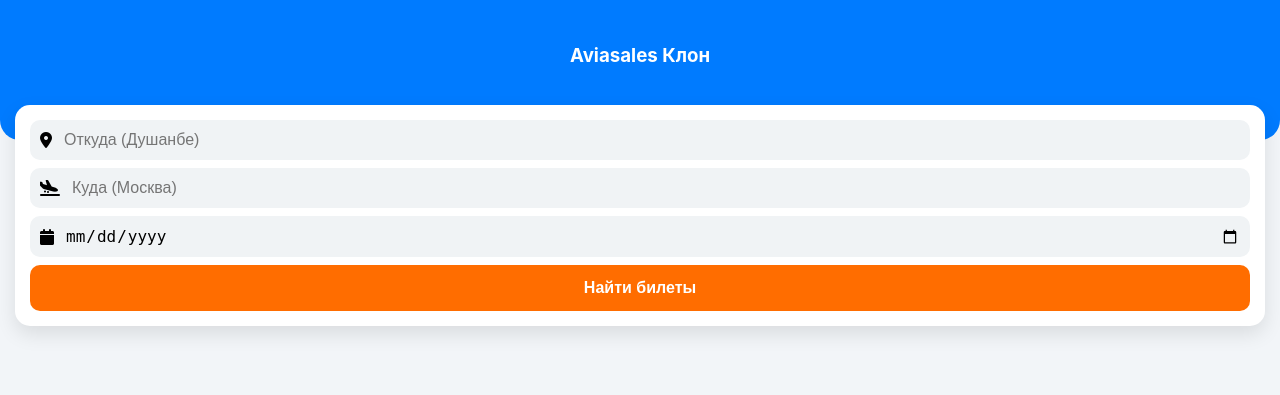
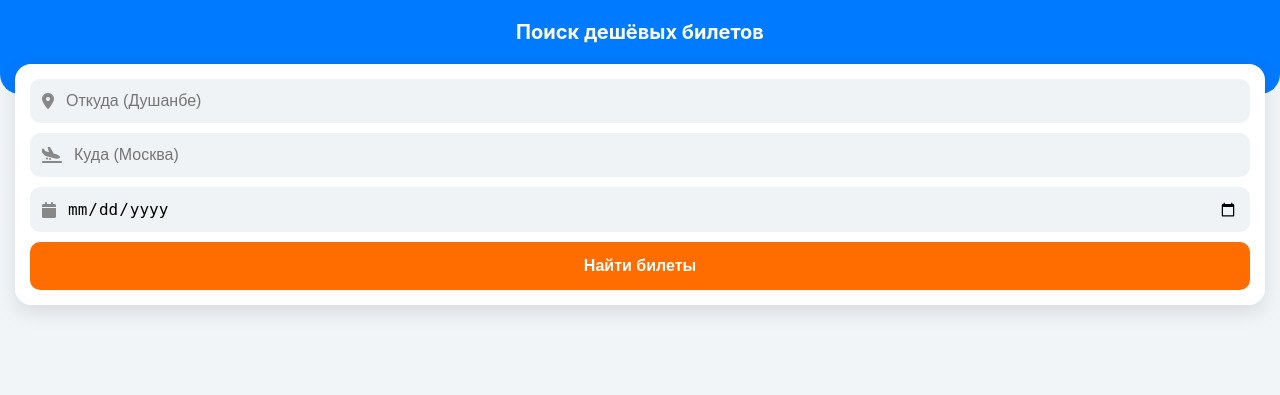
Before and after one commit to OSON-SAVDO/Avia-Search-TJ, a Flask app: page / in a window 1280 px wide. Shown: the top 395 px of the page. Run offline with Flask 3, Linux system fonts and the light colour scheme.

Commit message:
Update index.html

```diff
--- a/templates/index.html
+++ b/templates/index.html
@@ -3,74 +3,105 @@
 <head>
     <meta charset="UTF-8">
     <meta name="viewport" content="width=device-width, initial-scale=1.0">
-    <title>Aviasales.tj — Поиск авиабилетов</title>
+    <title>Поиск билетов — Aviasales Clone</title>
     <link rel="stylesheet" href="https://cdnjs.cloudflare.com/ajax/libs/font-awesome/6.0.0/css/all.min.css">
     <style>
-        :root { --blue: #007bff; --orange: #ff6d00; --bg: #f2f5f8; }
-        body { font-family: -apple-system, system-ui, sans-serif; background: var(--bg); margin: 0; padding-bottom: 50px; }
-        .header { background: var(--blue); color: white; padding: 25px 15px 55px; text-align: center; border-radius: 0 0 20px 20px; }
-        .search-container { background: white; margin: -35px 15px 20px; padding: 15px; border-radius: 15px; box-shadow: 0 8px 20px rgba(0,0,0,0.1); }
-        .input-group { background: #f0f3f5; border-radius: 10px; padding: 10px; margin-bottom: 8px; display: flex; align-items: center; }
-        .input-group input { border: none; background: transparent; width: 100%; outline: none; font-size: 16px; margin-left: 10px; }
-        .btn-search { width: 100%; background: var(--orange); color: white; border: none; padding: 14px; border-radius: 10px; font-weight: bold; font-size: 16px; }
+        :root { --blue: #007aff; --orange: #ff6d00; --bg: #f2f5f8; }
+        body { font-family: -apple-system, system-ui, sans-serif; background: var(--bg); margin: 0; padding-bottom: 20px; color: #262626; }
 
-        .ticket { background: white; margin: 12px; border-radius: 16px; overflow: hidden; box-shadow: 0 2px 10px rgba(0,0,0,0.05); }
-        .ticket-top { padding: 15px; display: flex; justify-content: space-between; align-items: center; }
-        .price { font-size: 22px; font-weight: 800; color: #28a745; }
-        .airline-logo { width: 45px; border-radius: 5px; }
+        /* Header */
+        .header { background: var(--blue); color: white; padding: 20px 15px 50px; text-align: center; border-radius: 0 0 20px 20px; }
+        .header h2 { margin: 0; font-size: 20px; }
 
-        .flight-path { padding: 0 15px 15px; display: flex; justify-content: space-between; align-items: center; }
-        .time { font-size: 18px; font-weight: bold; }
-        .airport { font-size: 12px; color: #888; text-transform: uppercase; }
+        /* Форма поиска */
+        .search-box { background: white; margin: -30px 15px 20px; padding: 15px; border-radius: 16px; box-shadow: 0 8px 20px rgba(0,0,0,0.1); }
+        .input-item { background: #f0f3f5; border-radius: 10px; padding: 12px; margin-bottom: 10px; display: flex; align-items: center; }
+        .input-item input { border: none; background: transparent; width: 100%; outline: none; font-size: 16px; margin-left: 10px; }
+        .btn-search { width: 100%; background: var(--orange); color: white; border: none; padding: 15px; border-radius: 10px; font-weight: bold; font-size: 16px; cursor: pointer; }
 
-        /* БЛОК БАГАЖА */
-        .baggage-section { background: #fdfdfd; border-top: 1px solid #eee; padding: 12px 15px; display: flex; justify-content: space-between; }
-        .bag-info { font-size: 12px; display: flex; align-items: center; gap: 5px; color: #555; }
-        .bag-info i { color: #007bff; }
-        .extra-bag { color: var(--orange); font-weight: bold; cursor: help; border-bottom: 1px dashed var(--orange); }
+        /* Список билетов */
+        .ticket-list { padding: 0 10px; }
+        .ticket-link { text-decoration: none; color: inherit; display: block; margin-bottom: 12px; }
 
-        .btn-buy { display: block; background: var(--orange); color: white; text-align: center; text-decoration: none; padding: 14px; margin: 10px 15px 15px; border-radius: 10px; font-weight: bold; }
+        .ticket-card {
+            background: white;
+            padding: 20px;
+            border-radius: 20px;
+            display: flex;
+            justify-content: space-between;
+            align-items: center;
+            box-shadow: 0 2px 8px rgba(0,0,0,0.05);
+            transition: transform 0.2s;
+        }
+        .ticket-card:active { transform: scale(0.98); background: #fafafa; }
+
+        .price { font-size: 22px; font-weight: 800; color: #00a843; margin-bottom: 4px; }
+        .airline-name { font-size: 13px; color: #8c8c8c; font-weight: 500; }
+
+        .route-info { text-align: right; }
+        .route-cities { font-size: 14px; font-weight: bold; color: #444; }
+        .chevron { color: #ccc; margin-left: 15px; font-size: 18px; }
+
+        .no-results { text-align: center; margin-top: 40px; color: #8c8c8c; }
     </style>
 </head>
 <body>
 
-    <div class="header"><h3>Aviasales Клон</h3></div>
+    <div class="header">
+        <h2>Поиск дешёвых билетов</h2>
+    </div>
 
-    <div class="search-container">
+    <div class="search-box">
         <form action="/search" method="post">
-            <div class="input-group"><i class="fa fa-location-dot"></i><input type="text" name="from" placeholder="Откуда (Душанбе)" required></div>
-            <div class="input-group"><i class="fa fa-plane-arrival"></i><input type="text" name="to" placeholder="Куда (Москва)" required></div>
-            <div class="input-group"><i class="fa fa-calendar"></i><input type="date" name="date"></div>
+            <div class="input-item">
+                <i class="fa fa-location-dot" style="color: #888;"></i>
+                <input type="text" name="from" placeholder="Откуда (Душанбе)" required>
+            </div>
+            <div class="input-item">
+                <i class="fa fa-plane-arrival" style="color: #888;"></i>
+                <input type="text" name="to" placeholder="Куда (Москва)" required>
+            </div>
+            <div class="input-item">
+                <i class="fa fa-calendar" style="color: #888;"></i>
+                <input type="date" name="date">
+            </div>
             <button type="submit" class="btn-search">Найти билеты</button>
         </form>
     </div>
 
-    {% for f in flights %}
-    <div class="ticket">
-        <div class="ticket-top">
-            <div class="price">{{ f.price }} ₽</div>
-            <img src="https://pics.avs.io/al_base/64/64/{{ f.airline }}.png" class="airline-logo" alt="Logo">
-        </div>
+    <div class="ticket-list">
+        {% if flights %}
+            <div style="padding-left: 15px; margin-bottom: 10px; font-size: 14px; color: #8c8c8c; font-weight: bold;">
+                НАЙДЕНО: {{ flights|length }}
+            </div>
+            {% for f in flights %}
+            <a href="/details?price={{f.price}}&airline={{f.airline}}&origin={{f.origin}}&destination={{f.destination}}&dep_at={{f.departure_at}}" class="ticket-link">
+                <div class="ticket-card">
+                    <div>
+                        <div class="price">{{ f.price }} ₽</div>
+                        <div class="airline-name">
+                            <img src="https://pics.avs.io/al_base/32/32/{{ f.airline }}.png" style="vertical-align: middle; margin-right: 5px;">
+                            {{ f.airline }}
+                        </div>
+                    </div>
 
-        <div class="flight-path">
-            <div><div class="time">{{ f.departure_at[11:16] }}</div><div class="airport">{{ f.origin }}</div></div>
-            <div style="flex-grow: 1; text-align: center; color: #ddd; position: relative;">
-                <div style="height: 1px; background: #eee; width: 80%; margin: 0 auto;"></div>
-                <i class="fa fa-plane" style="font-size: 12px; position: absolute; top: -6px; left: 48%;"></i>
-                <div style="font-size: 10px; color: #aaa; margin-top: 5px;">{% if f.number_of_changes == 0 %}Прямой{% else %}{{ f.number_of_changes }} пересадка{% endif %}</div>
+                    <div style="display: flex; align-items: center;">
+                        <div class="route-info">
+                            <div class="route-cities">{{ f.origin }} — {{ f.destination }}</div>
+                            <div style="font-size: 12px; color: #aaa; margin-top: 3px;">Нажмите для деталей</div>
+                        </div>
+                        <i class="fa fa-chevron-right chevron"></i>
+                    </div>
+                </div>
+            </a>
+            {% endfor %}
+        {% elif request.method == 'POST' %}
+            <div class="no-results">
+                <i class="fa-regular fa-face-frown" style="font-size: 40px; margin-bottom: 10px;"></i>
+                <div>Билеты не найдены. <br>Попробуйте другие города.</div>
             </div>
-            <div style="text-align: right;"><div class="time">--:--</div><div class="airport">{{ f.destination }}</div></div>
-        </div>
-
-        <div class="baggage-section">
-            <div class="bag-info"><i class="fa fa-briefcase"></i> Ручная: 10кг</div>
-            <div class="bag-info"><i class="fa fa-suitcase"></i> Багаж: 23кг</div>
-            <div class="bag-info extra-bag"><i class="fa fa-plus-circle"></i> +Багаж</div>
-        </div>
-
-        <a href="https://www.aviasales.ru/search/{{ f.origin }}{{ f.departure_at[8:10] }}{{ f.departure_at[5:7] }}{{ f.destination }}1?marker={{ marker }}" target="_blank" class="btn-buy">Купить за {{ f.price }} ₽</a>
+        {% endif %}
     </div>
-    {% endfor %}
 
 </body>
 </html>
```
